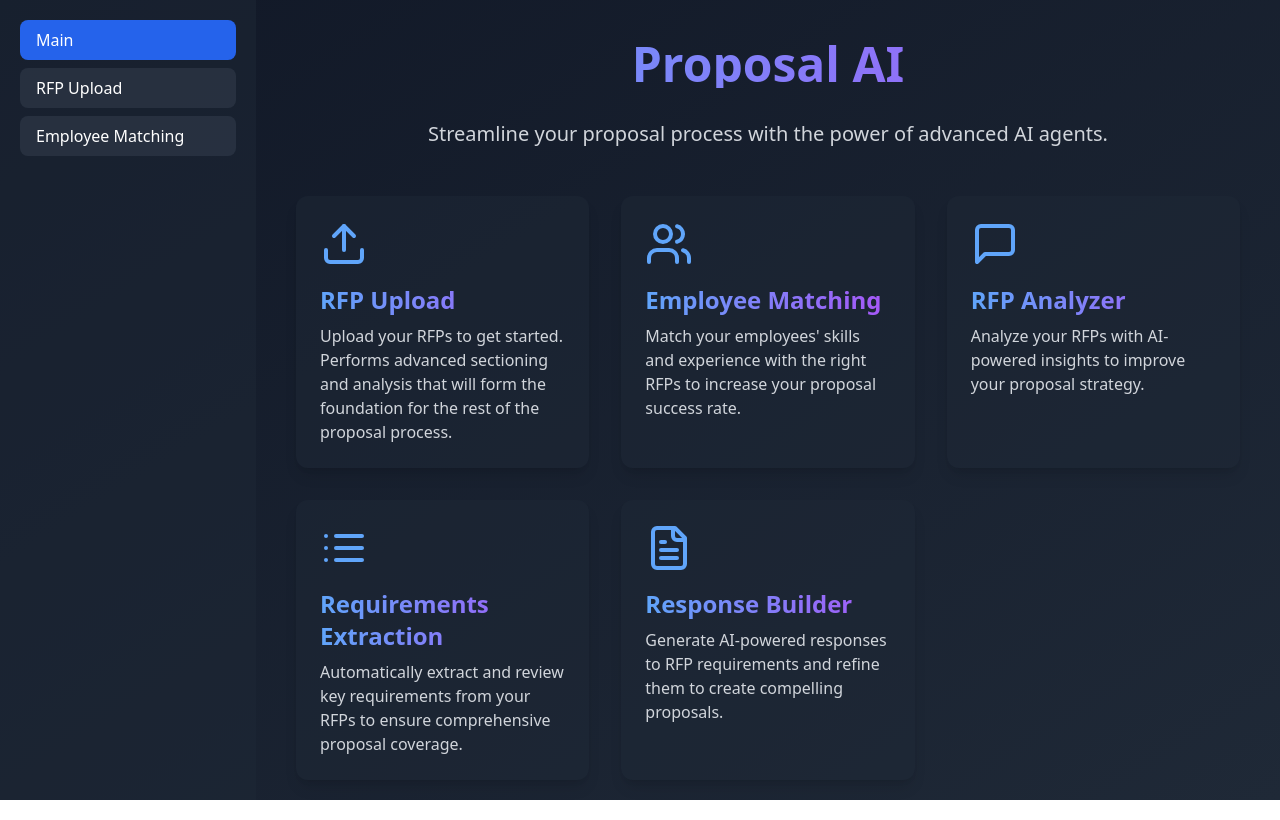
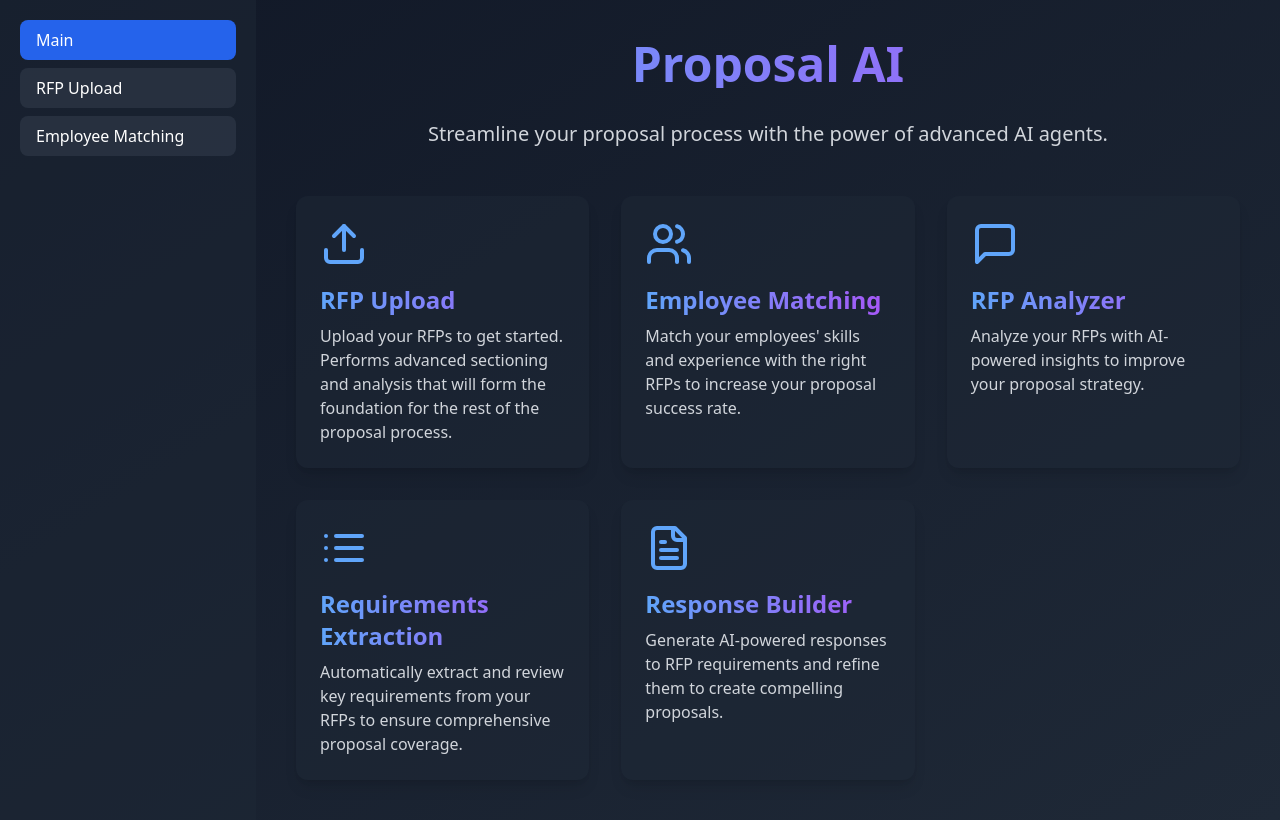
Before and after one commit to microsoft/rfp-resume-builder, a React (Create React App) app in the folder front-end/: page / in a window 1280 px wide. Built offline with nearby package versions, Linux system fonts and the light colour scheme; no server answers.

Commit message:
Update Layout.js
Fixed resolution issue bug

```diff
--- a/front-end/src/components/layout/Layout.js
+++ b/front-end/src/components/layout/Layout.js
@@ -3,7 +3,7 @@
 
 const Layout = ({ children, pages, activePage, setActivePage }) => {
   return (
-    <div className="flex h-screen bg-gradient-to-br from-gray-900 to-gray-800 text-white">
+    <div className="flex min-h-screen w-full h-full bg-gradient-to-br from-gray-900 to-gray-800 text-white">
       <Sidebar pages={pages} activePage={activePage} setActivePage={setActivePage} />
       <div className="flex-1 p-10">
         {children}
```
